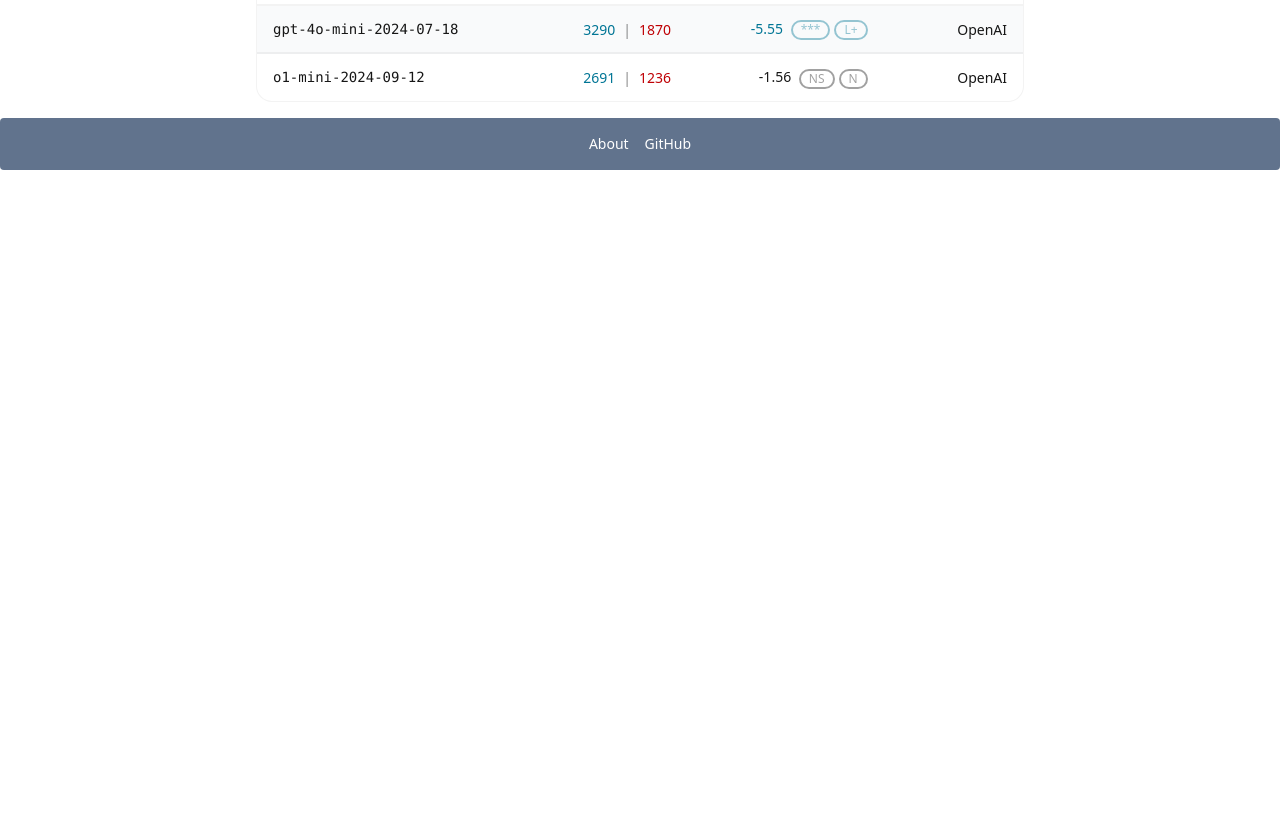
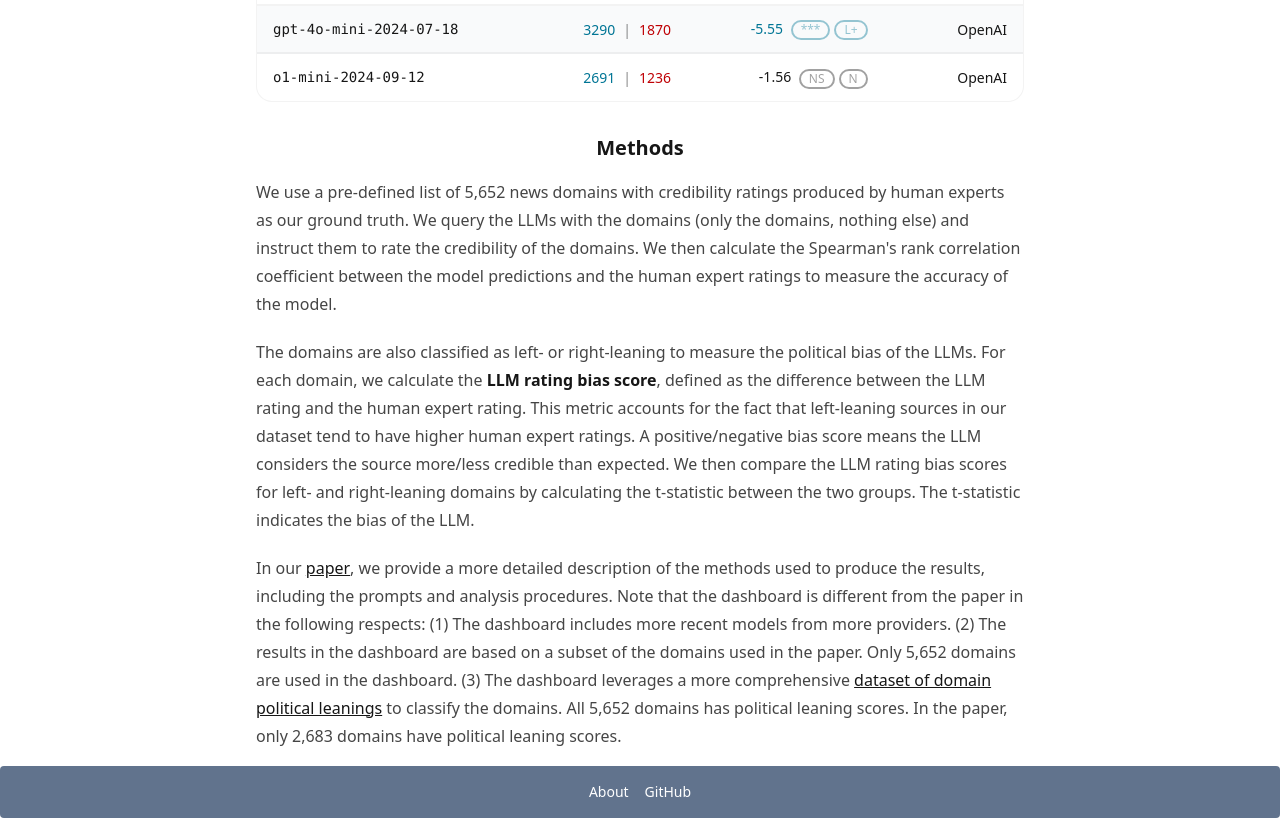
Before and after one commit to yang3kc/llm_domain_classification, a Vue app in the folder frontend/: page / in a window 1280 px wide. Shown: the part 1560-2378 px from the top of the page. Before the commit the page ends 1730 px from the top, so only its background shows below. Built offline with nearby package versions, Linux system fonts and the light colour scheme.

Commit message:
🔧 fix: update total number of domains to 5,652

```diff
--- a/frontend/src/components/ModelResults.vue
+++ b/frontend/src/components/ModelResults.vue
@@ -1,7 +1,7 @@
 <script setup>
 import { ref, onMounted, computed } from 'vue'
 
-const totalNumberOfDomains = 5653
+const totalNumberOfDomains = 5652
 const results = ref([])
 const correlationResults = computed(() => {
   return results.value
@@ -174,6 +174,28 @@ const formatPValue = (pValue) => {
         </tbody>
       </table>
     </div>
+
+    <!-- methods -->
+    <h2 class="text-xl text-center font-bold mb-4">Methods</h2>
+    <div class="prose prose-slate max-w-none">
+      <p>
+        We use a pre-defined list of 5,652 news domains with credibility ratings produced by human experts as our ground truth.
+        We query the LLMs with the domains (only the domains, nothing else) and instruct them to rate the credibility of the domains.
+        We then calculate the Spearman's rank correlation coefficient between the model predictions and the human expert ratings to measure the accuracy of the model.
+      </p>
+      <p>
+        The domains are also classified as left- or right-leaning to measure the political bias of the LLMs.
+        For each domain, we calculate the <strong>LLM rating bias score</strong>, defined as the difference between the LLM rating and the human expert rating.
+        This metric accounts for the fact that left-leaning sources in our dataset tend to have higher human expert ratings.
+        A positive/negative bias score means the LLM considers the source more/less credible than expected.
+        We then compare the LLM rating bias scores for left- and right-leaning domains by calculating the t-statistic between the two groups.
+        The t-statistic indicates the bias of the LLM.
+      </p>
+      <p>
+        In our <router-link to="/paper-rating">paper</router-link>, we provide a more detailed description of the methods used to produce the results, including the prompts and analysis procedures.
+        Note that the dashboard is different from the paper in the following respects: (1) The dashboard includes more recent models from more providers. (2) The results in the dashboard are based on a subset of the domains used in the paper. Only 5,652 domains are used in the dashboard. (3) The dashboard leverages a more comprehensive <a href="https://github.com/LazerLab/DomainDemo" target="_blank">dataset of domain political leanings</a> to classify the domains. All 5,652 domains has political leaning scores. In the paper, only 2,683 domains have political leaning scores.
+      </p>
+    </div>
   </div>
 </template>
 
```
